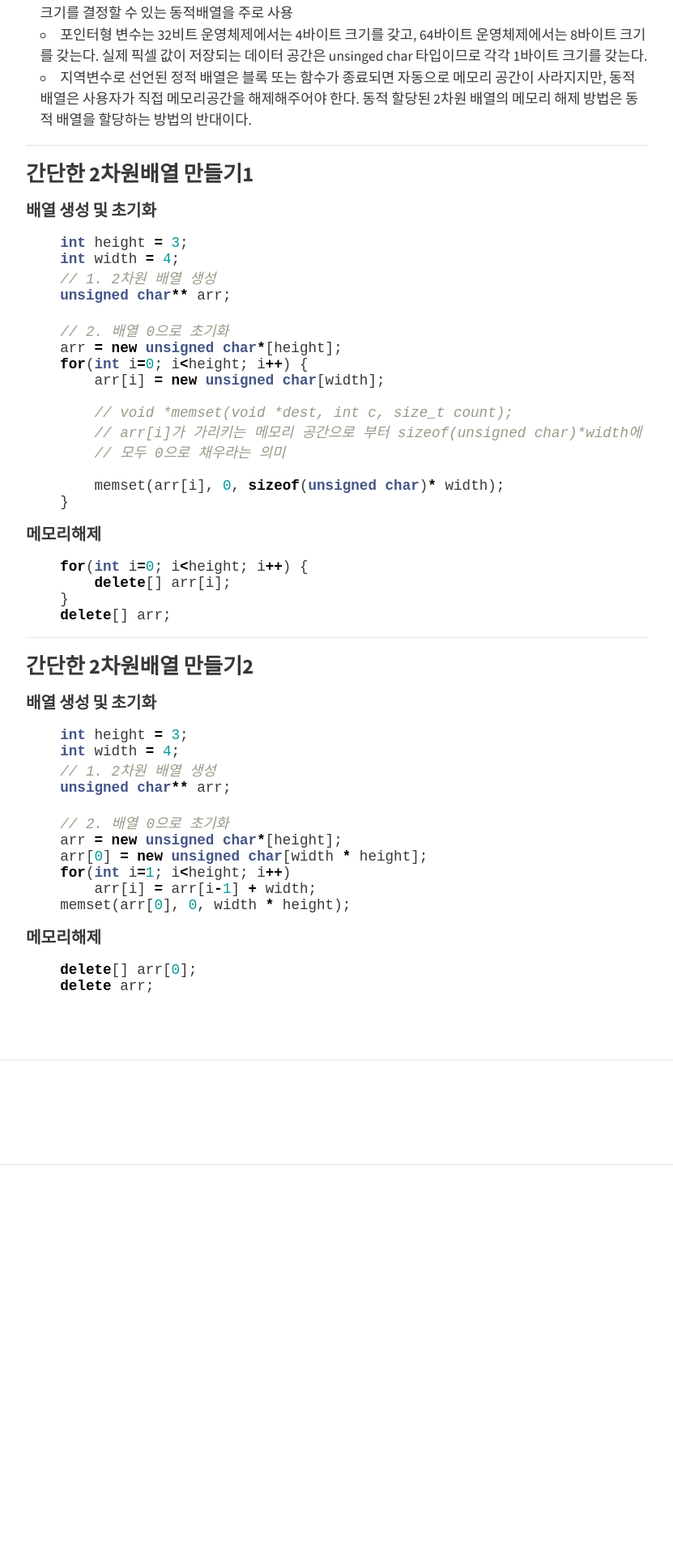
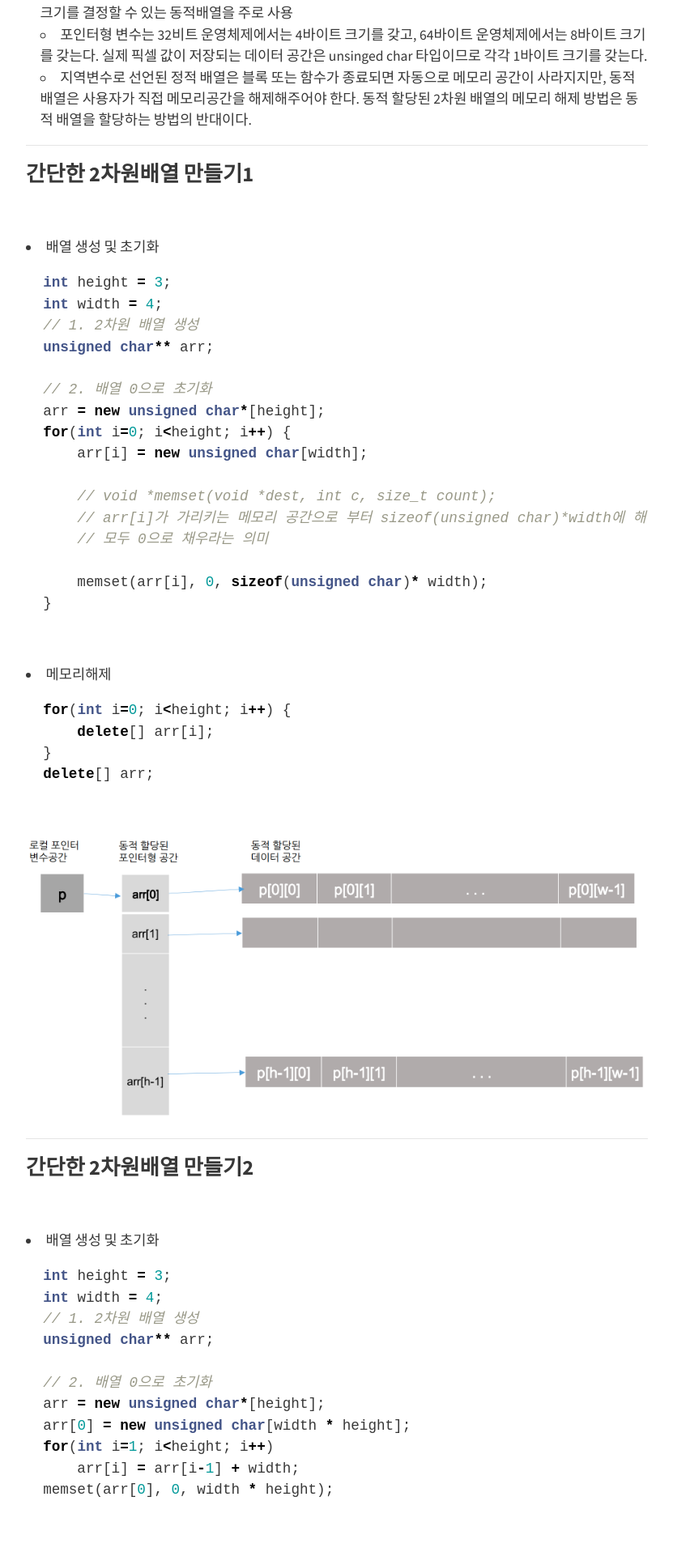
Before and after one commit to jayasou/jayasou.github.io, a Jekyll site: the page built from _posts/2019-09-07-imageProcess1.md, in a window 1280 px wide. Shown: the part 1178-3095 px from the top of the page at 81% size, without its empty margins (224-1055 px from the left). Built offline with Jekyll 4.4.1, drawn with Linux system fonts in a browser that asks for light colours; nearby versions of some CDN libraries; comment, search, counter and statistics services are not loaded; before the commit the page ends 2617 px from its top, so only the background shows below that.

Commit message:
Update: 이미지처리1

```diff
--- a/_posts/2019-09-07-imageProcess1.md
+++ b/_posts/2019-09-07-imageProcess1.md
@@ -28,6 +28,8 @@ categories: [ComputerVision]
 1. Unsigned char 자료형은 1바이트 크기를 가지며 0~255까지의 정수를 저장할 수 있다.
     * unsigned가 없는 char 자료형은 -128 ~ 127 까지의 정수를 표현가능
 
+
+
 2. 2차의 배열 크기 지정
     * x축 640, y축 480인 배열을 만들 때 unsigned char a[200][128] 과 같이 정의
     * 2차원 배열을 선언하면 실제 메모리 공간에는 배열 크기만큼 메모리 공간이 연속적으로 할당된다
@@ -42,7 +44,10 @@ categories: [ComputerVision]
 <hr>
 
 ### 간단한 2차원배열 만들기1
-#### 배열 생성 및 초기화
+
+<br/>
+
+* 배열 생성 및 초기화
 ~~~c++
     int height = 3;
     int width = 4;
@@ -61,17 +66,25 @@ categories: [ComputerVision]
         memset(arr[i], 0, sizeof(unsigned char)* width);
     }
 ~~~
-#### 메모리해제
+<br/>
+
+* 메모리해제
 ~~~c++
     for(int i=0; i<height; i++) {
         delete[] arr[i];
     }
     delete[] arr;
 ~~~
+<br/>
+
+![arr1](/images/arr1.png)
+
 <hr>
 
 ### 간단한 2차원배열 만들기2
-#### 배열 생성 및 초기화
+<br/>
+
+* 배열 생성 및 초기화
 ~~~c++
     int height = 3;
     int width = 4;
@@ -85,8 +98,9 @@ categories: [ComputerVision]
         arr[i] = arr[i-1] + width;
     memset(arr[0], 0, width * height);
 ~~~
+<br/>
 
-#### 메모리해제
+* 메모리해제
 ~~~c++
     delete[] arr[0];
     delete arr;
```
Also changed, not shown: images/arr1.png (added).
